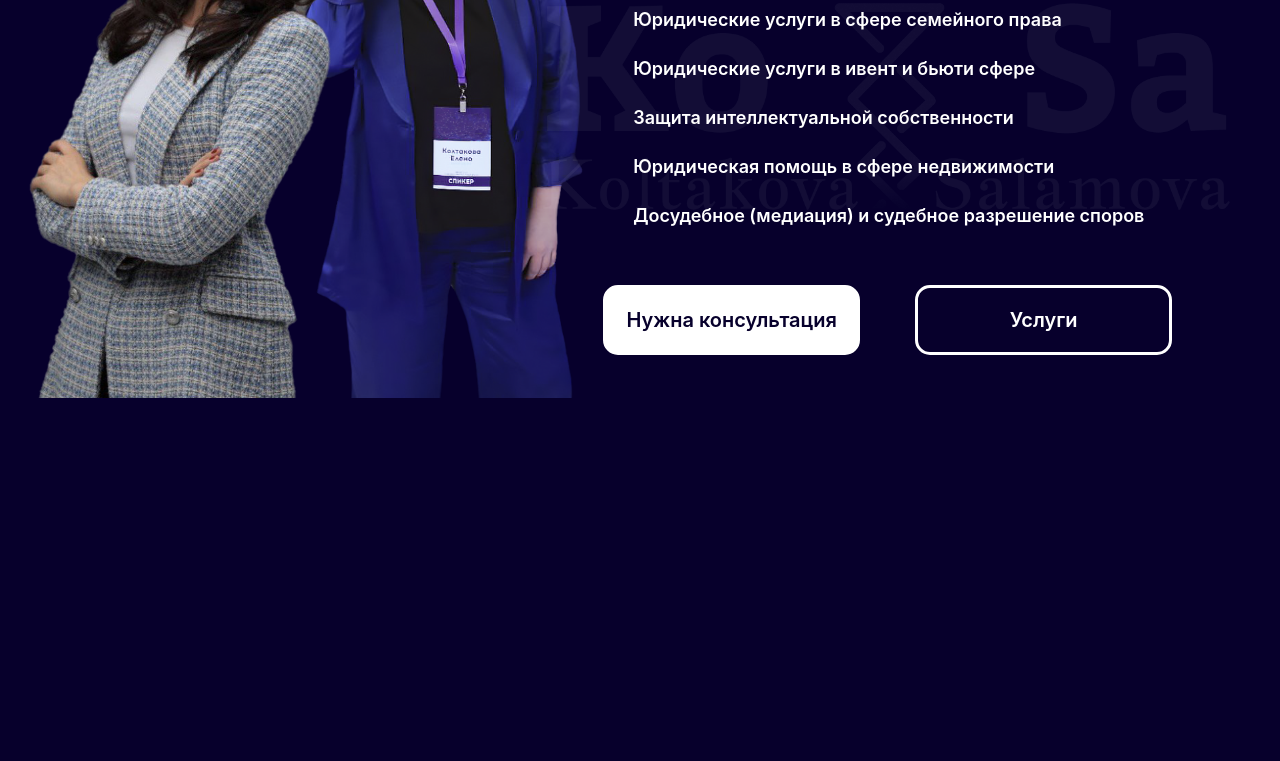
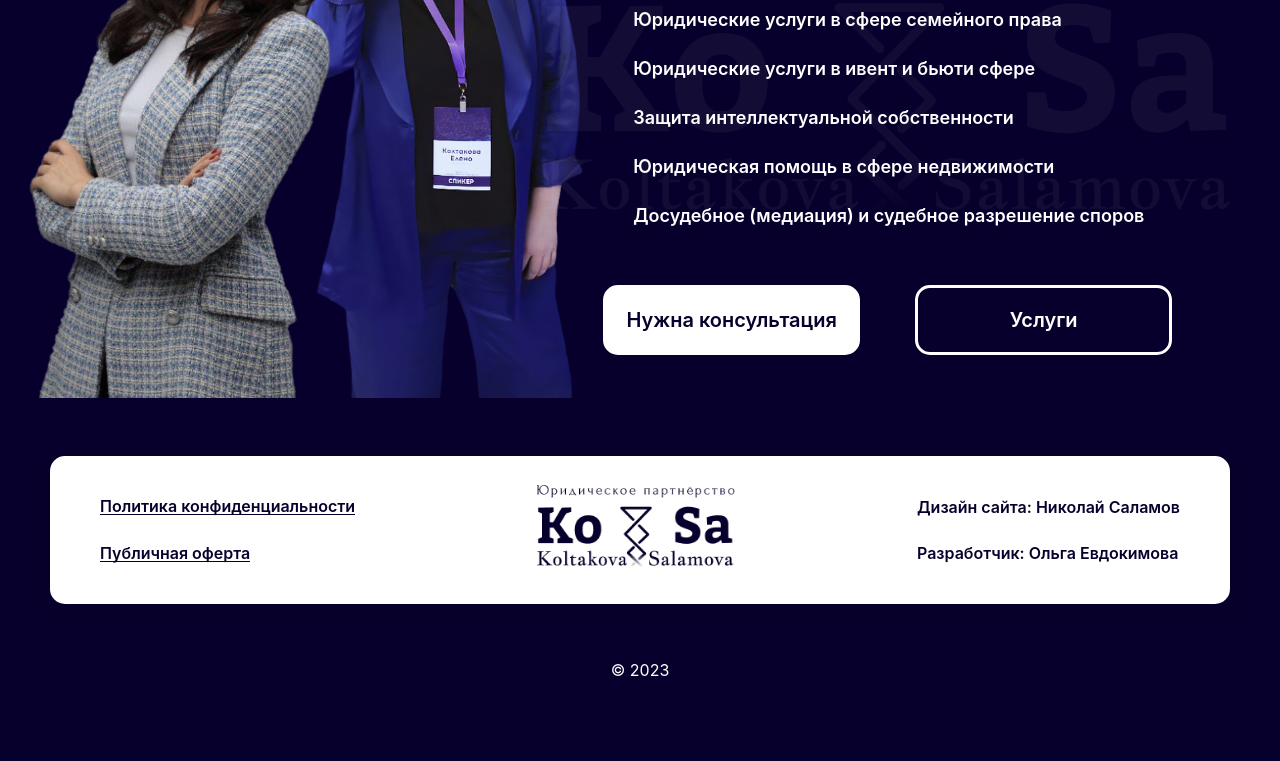
Before and after one commit to olga-evdokimova/Lawyers, a website built with webpack: page src/index.html in a window 1280 px wide. Shown: the part 322-1083 px from the top of the page. Before the commit the page ends 800 px from the top, so only its background shows below. Built offline with nearby package versions, Linux system fonts and the light colour scheme; files whose address does not match are found by name.

Commit message:
footer без адаптива

```diff
--- a/src/html/_footer.htm
+++ b/src/html/_footer.htm
@@ -1,4 +1,18 @@
 <footer class="footer">
 	<div class="footer__container">
+		<div class="footer__wrap">
+			<div class="footer__info">
+				<a href="#" >Политика конфиденциальности</a>
+				<a href="#" >Публичная оферта</a>
+			</div>
+			<div class="footer__logo">
+				<img src="../img/logo-footer.png" alt="">
+			</div>
+			<div class="footer__dev">
+				<a href="#" >Дизайн сайта: Николай Саламов</a>
+				<a href="#" >Разработчик: Ольга Евдокимова</a>
+			</div>
+		</div>
+		<div class="footer__copy">© 2023</div>
 	</div>
 </footer>
--- a/src/scss/footer.scss
+++ b/src/scss/footer.scss
@@ -1,3 +1,65 @@
 //====================================================================================================
+.footer {
+    &__wrap {
+        background-color: #fff;
+        border-radius: 15px;
+        box-shadow: 0px 7px 14px rgba(7, 0, 44, 0.15);
+        display: flex;
+        justify-content: space-between;
+        align-items: center;
+        color: #07002c;
+        font-weight: 600;
+        margin-top: 58px;
+    }
+    &__info {
+        padding: 42px 50px;
+        display: flex;
+        flex-direction: column;
+        align-items: flex-start;
+        a ~ a {
+            margin-top: 30px;
+        }
+        a {
+            border-bottom: 1px solid #07002c;
+            transition: all 0.2s ease 0s;
+            @media (any-hover: hover) and (any-pointer: fine) {
+                &:hover,
+                &:focus {
+                    transform: scale(1.1);
+                    transition: all 0.2s ease 0s;
+                }
+            }
+        }
+    }
+    &__logo {
+        padding: 21px;
+        width: 240px;
+        img {
+            max-width: 100%;
+        }
+    }
+    &__dev {
+        padding: 42px 50px;
+        display: flex;
+        flex-direction: column;
+        a ~ a {
+            margin-top: 30px;
+        }
+        a {
+            transition: all 0.2s ease 0s;
+            @media (any-hover: hover) and (any-pointer: fine) {
+                &:hover,
+                &:focus {
+                    transform: scale(1.1);
+                    transition: all 0.2s ease 0s;
+                }
+            }
+        }
+    }
+    &__copy {
+        text-align: center;
+        padding: 58px 30px 83px;
+    }
+}
 
 //====================================================================================================
--- a/src/scss/home.scss
+++ b/src/scss/home.scss
@@ -20,6 +20,7 @@
         position: absolute;
         top: 50%;
         transform: translateY(-50%);
+
         img {
             max-width: 100%;
         }
@@ -74,6 +75,7 @@
     position: absolute;
     top: 0;
     left: 10px;
+    z-index: -1;
     img {
         max-width: 100%;
     }
```
